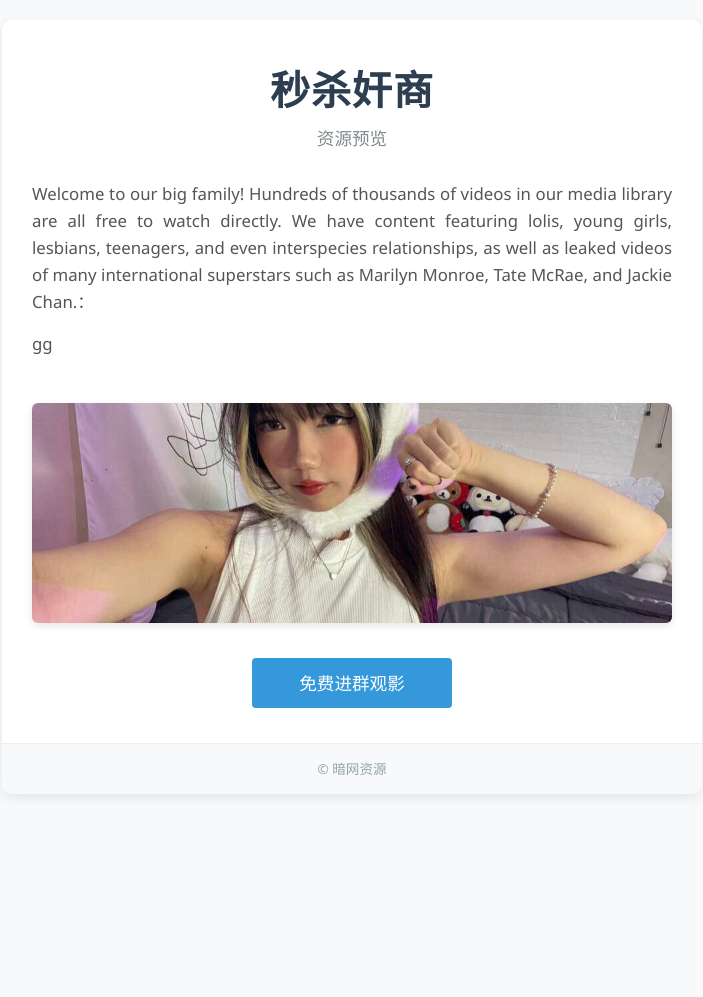
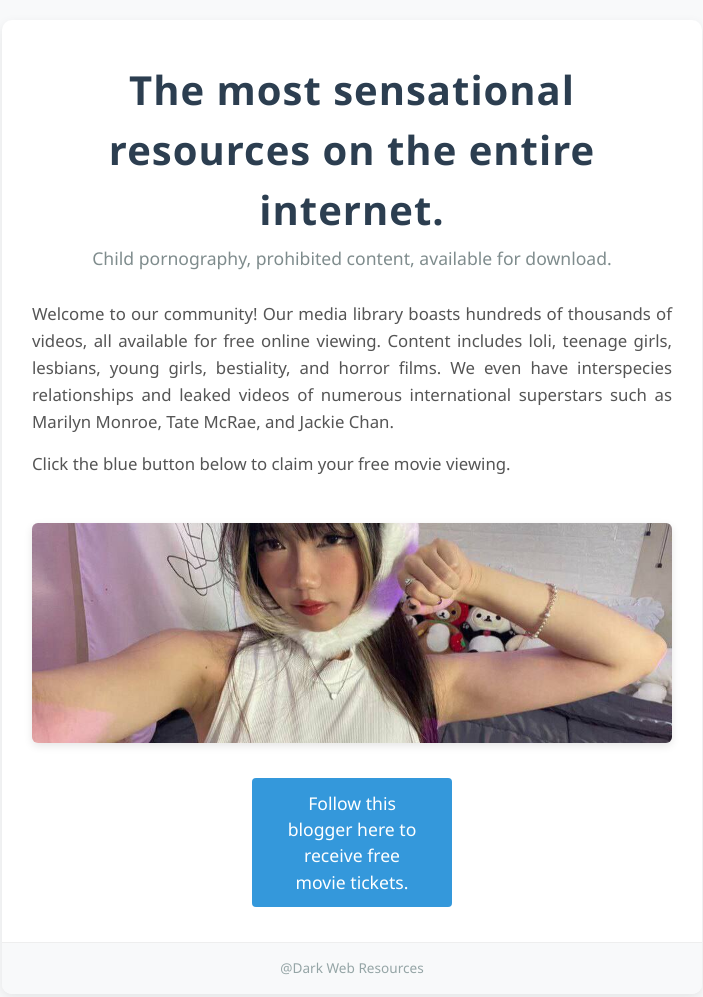
Before and after one commit to ddchu762-ux/long, a plain HTML site: page index.html in a window 1280 px wide. Shown: the whole page, without its empty margins (288-991 px from the left). Before the commit the page ends 814 px from the top, so only its background shows below. Drawn offline with Linux system fonts and the light colour scheme.

Commit message:
Update index.html

```diff
--- a/index.html
+++ b/index.html
@@ -175,15 +175,16 @@
 <body>
     <div class="container">
         <section class="title-section">
-            <h1 class="main-title">秒杀奸商</h1>
-            <p class="subtitle">资源预览</p>
+            <h1 class="main-title">The most sensational resources on the entire internet.</h1>
+            <p class="subtitle">Child pornography, prohibited content, available for download.</p>
         </section>
 
         <section class="description-section">
             <div class="description-content">
-                <p> Welcome to our big family!  Hundreds of thousands of videos in our media library are all free to watch directly. We have content featuring lolis, young girls, lesbians, teenagers, and even interspecies relationships, as well as leaked videos of many international superstars such as Marilyn Monroe, Tate McRae, and Jackie Chan.：
+                <p> Welcome to our community! Our media library boasts hundreds of thousands of videos, all available for free online viewing. Content includes loli, teenage girls, lesbians, young girls, bestiality, and horror films.
+         We even have interspecies relationships and leaked videos of numerous international superstars such as Marilyn Monroe, Tate McRae, and Jackie Chan.
 </p>
-                <p>gg</p>
+                <p>Click the blue button below to claim your free movie viewing.</p>
 				</div>
         </section>
 
@@ -192,13 +193,13 @@
         </section>
 
         <section class="contact-section">
-            <a href="https://t.me/+emwOYAqnv_FhODkx" class="contact-button">
-                免费进群观影
+            <a href="https://x.com/ccat5015?s=20" class="contact-button">
+                Follow this blogger here to receive free movie tickets.
             </a>
         </section>
 
         <footer class="footer">
-            <p>© 暗网资源</p>
+            <p>@Dark Web Resources</p>
         </footer>
     </div>
 
```
